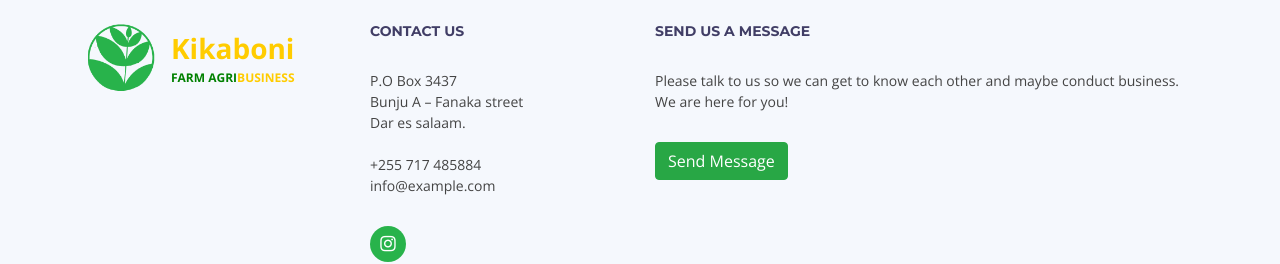
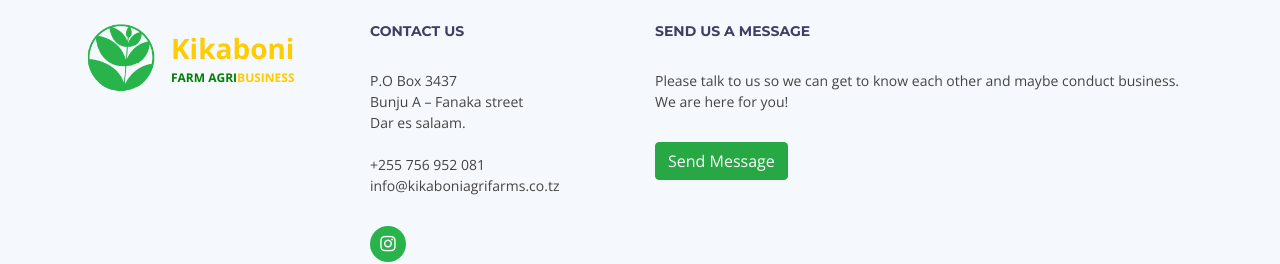
Before and after one commit to kevinmisigaro/kikaboni, a plain HTML site: page gallery.html in a window 1280 px wide. Shown: the part 1634-1898 px from the top of the page. Drawn offline with nearby package versions, Linux system fonts and the light colour scheme.

Commit message:
fixed email

```diff
--- a/gallery.html
+++ b/gallery.html
@@ -187,8 +187,8 @@
                      P.O Box 3437<br>
                       Bunju A – Fanaka street <br>
                        Dar es salaam.<br><br>
-                     +255 717 485884<br>
-                      info@example.com<br>
+                       +255 756 952 081<br>
+                      info@kikaboniagrifarms.co.tz<br>
                     </p>
                   </div>
 
```
Also changed, not shown: index.html (+2 -2 lines).
